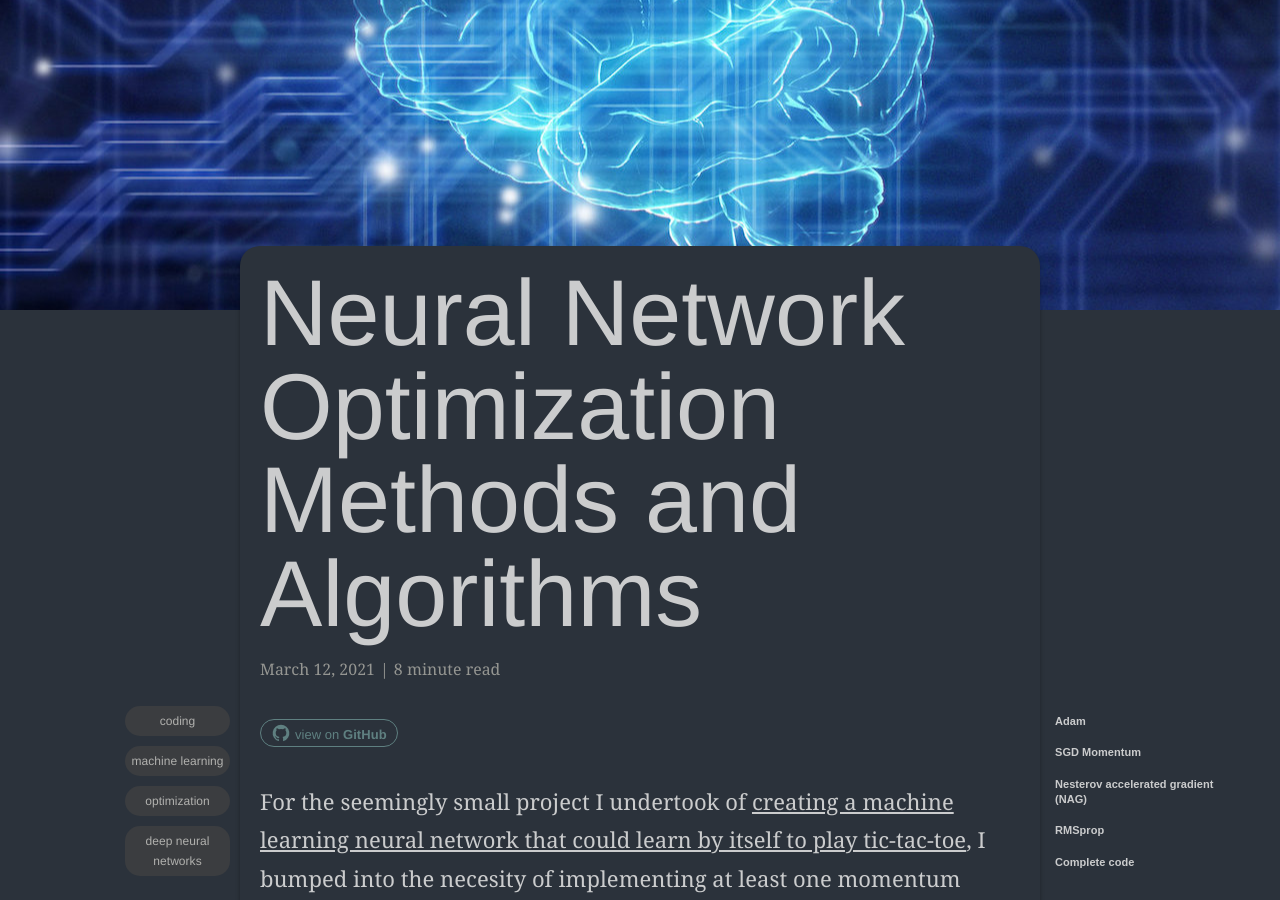
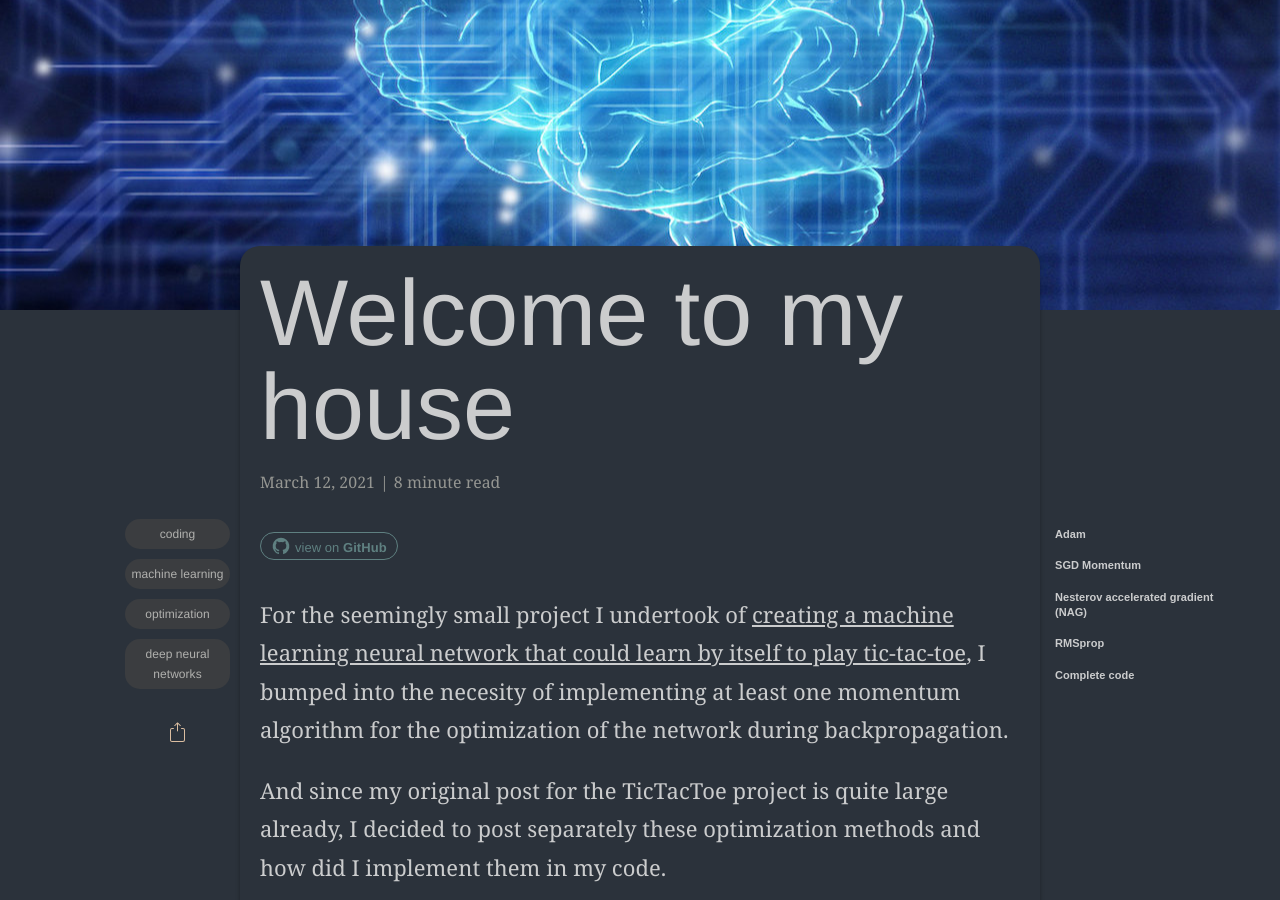
Before and after one commit to RichardRosea/RichardRosea.github.io, a Jekyll site: the page built from _posts/2021-03-12-neural-network-optimization-methods.markdown, in a window 1280 px wide and 900 px high, scrolled down 357 px. Built offline with Jekyll 4.4.1, drawn with Linux system fonts in a browser that asks for light colours; some web fonts are replaced; formulas are drawn with MathJax 3; comment, search, counter and statistics services are not loaded.

Commit message:
Update 2021-03-12-neural-network-optimization-methods.markdown

```diff
--- a/_posts/2021-03-12-neural-network-optimization-methods.markdown
+++ b/_posts/2021-03-12-neural-network-optimization-methods.markdown
@@ -2,7 +2,7 @@
 layout: post
 read_time: true
 show_date: true
-title:  Neural Network Optimization Methods and Algorithms
+title:  Welcome to my house
 date:   2021-03-12 13:32:20 -0600
 description: Some neural network optimization algorithms mostly to implement momentum when doing back propagation.
 img: posts/20210312/nnet_optimization.jpg
```
